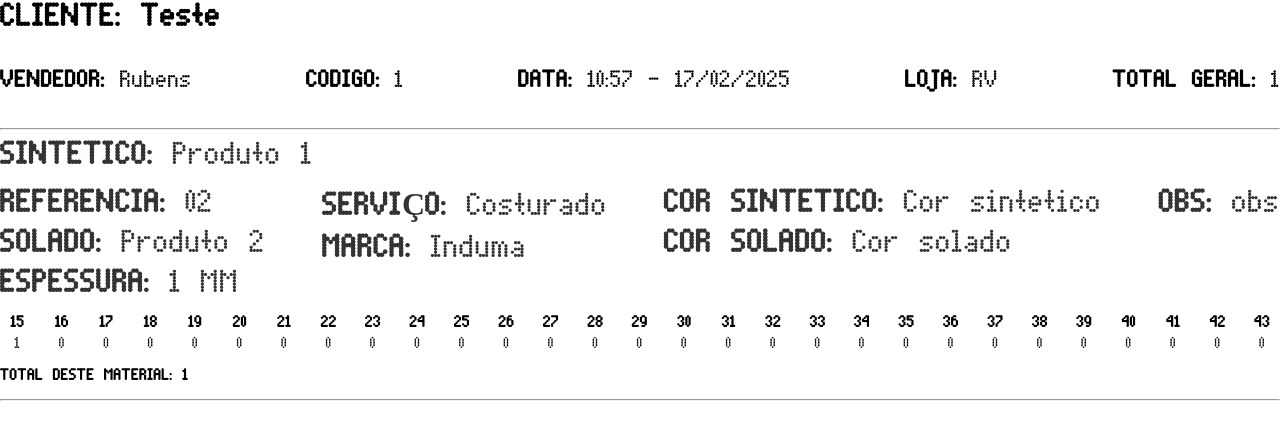
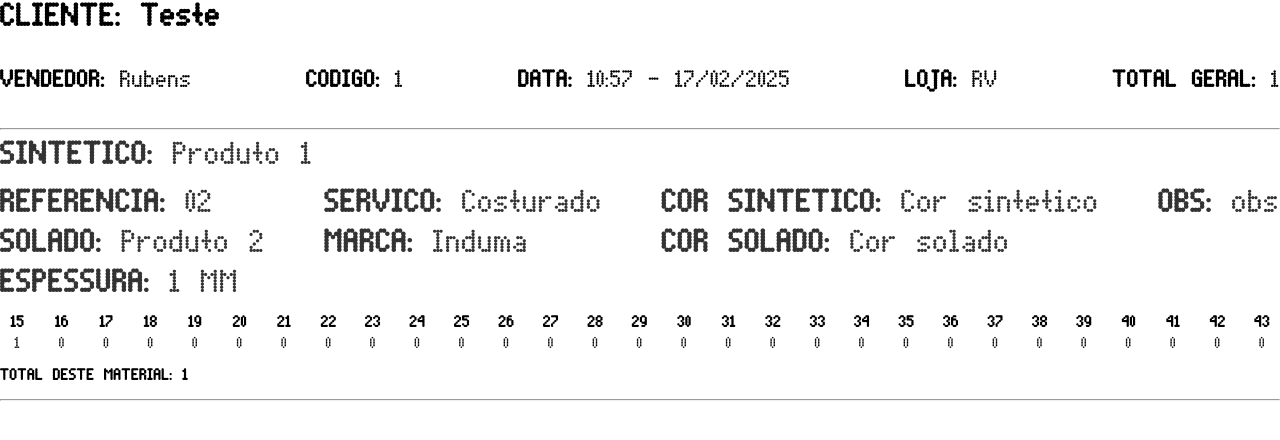
Before and after one commit to RubsNeto/PalmieX, a Django app: page /imprimir/1/ in a window 1280 px wide. Shown: the top 440 px of the page. Run offline with Django 5.2, Linux system fonts and the light colour scheme; a user stored in the database is signed in; data comes from the database, SQL or seed files in the repository; some web fonts are replaced.

Commit message:
Update imprimir.html

```diff
--- a/templates/pedidos/imprimir.html
+++ b/templates/pedidos/imprimir.html
@@ -45,7 +45,7 @@
         </div>
         <div>
           {% if production_area == "balancinho" or production_area == "vendedor" %}
-            <p><strong>SERVIÇO:</strong> {{ item.tipo_servico|default:"NENHUM" }}</p>
+            <p><strong>SERVICO:</strong> {{ item.tipo_servico|default:"NENHUM" }}</p>
           {% endif %}
           {% if production_area == "solado" or production_area == "vendedor" %}
             <div>
```
